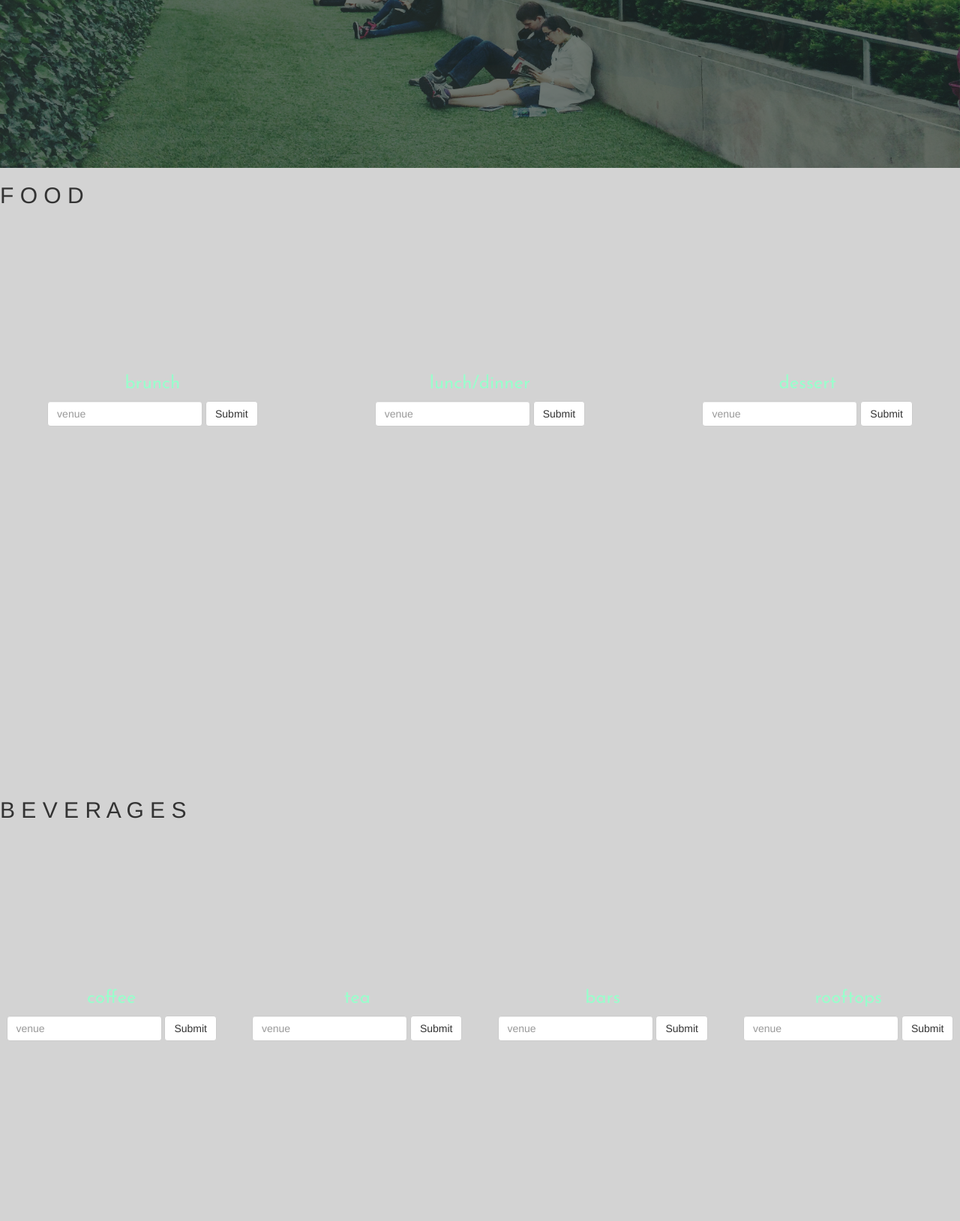
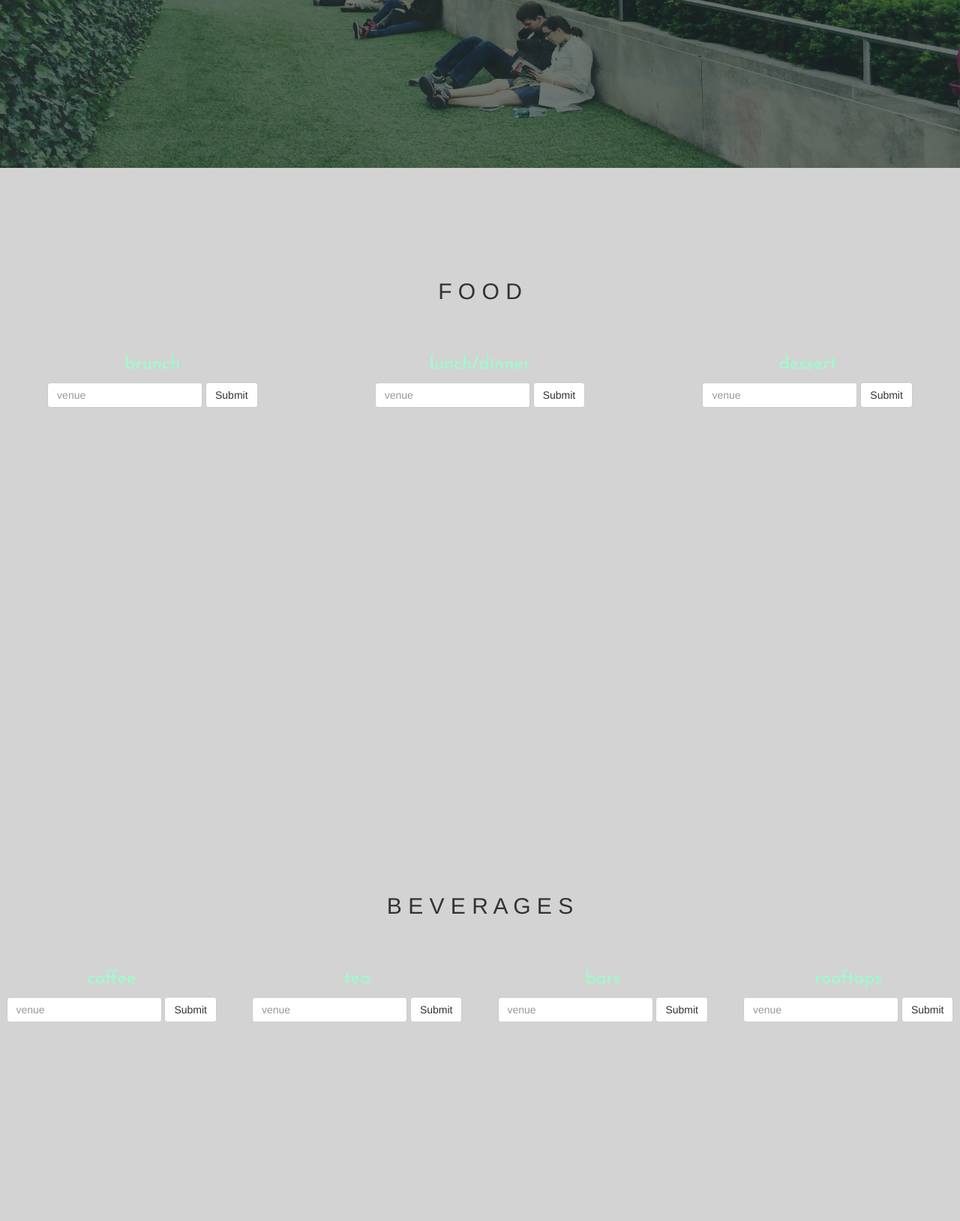
Before and after one commit to anniebae/WhereTO, a web app: file index.html in a window 1280 px wide. Shown: the part 576-2205 px from the top of the page at 75% size. Run offline with its HTML, style and script files only (its server is not run), Linux system fonts and the light colour scheme.

Commit message:
tab titles created

```diff
--- a/index.html
+++ b/index.html
@@ -67,7 +67,7 @@
 
 <!-- FOOD PAGE -->
   <div id="food">
-  <h2>F O O D</h2>
+  <h2 class="tab-title">F O O D</h2>
     <div class="row">
       <div class="col-md-4">
         <form>
@@ -102,7 +102,7 @@
 
 <!-- BEVERAGES PAGE -->
   <div id="beverages">
-  <h2>B E V E R A G E S</h2>
+  <h2 class="tab-title">B E V E R A G E S</h2>
     <div class="row">
       <div class="col-md-3">
         <form>
@@ -149,7 +149,7 @@
 
 <!-- ATTRACTIONS PAGE -->
   <div id="attractions">
-  <h2>A T T R A C T I O N S</h2>
+  <h2 class="tab-title">A T T R A C T I O N S</h2>
     <div class="row">
       <div class="col-md-6">
         <form>
--- a/stylesheets/styles.css
+++ b/stylesheets/styles.css
@@ -98,9 +98,14 @@ font-family: 'Josefin Sans';
 }
 /********************** LANDING PAGE **********************/
 
+.tab-title {
+  padding-top: 10%;
+  text-align: center;
+}
+
 .row {
   text-align: center;
-  padding-top: 15%;
+  padding-top: 3%;
 }
 
 h3 {
```
